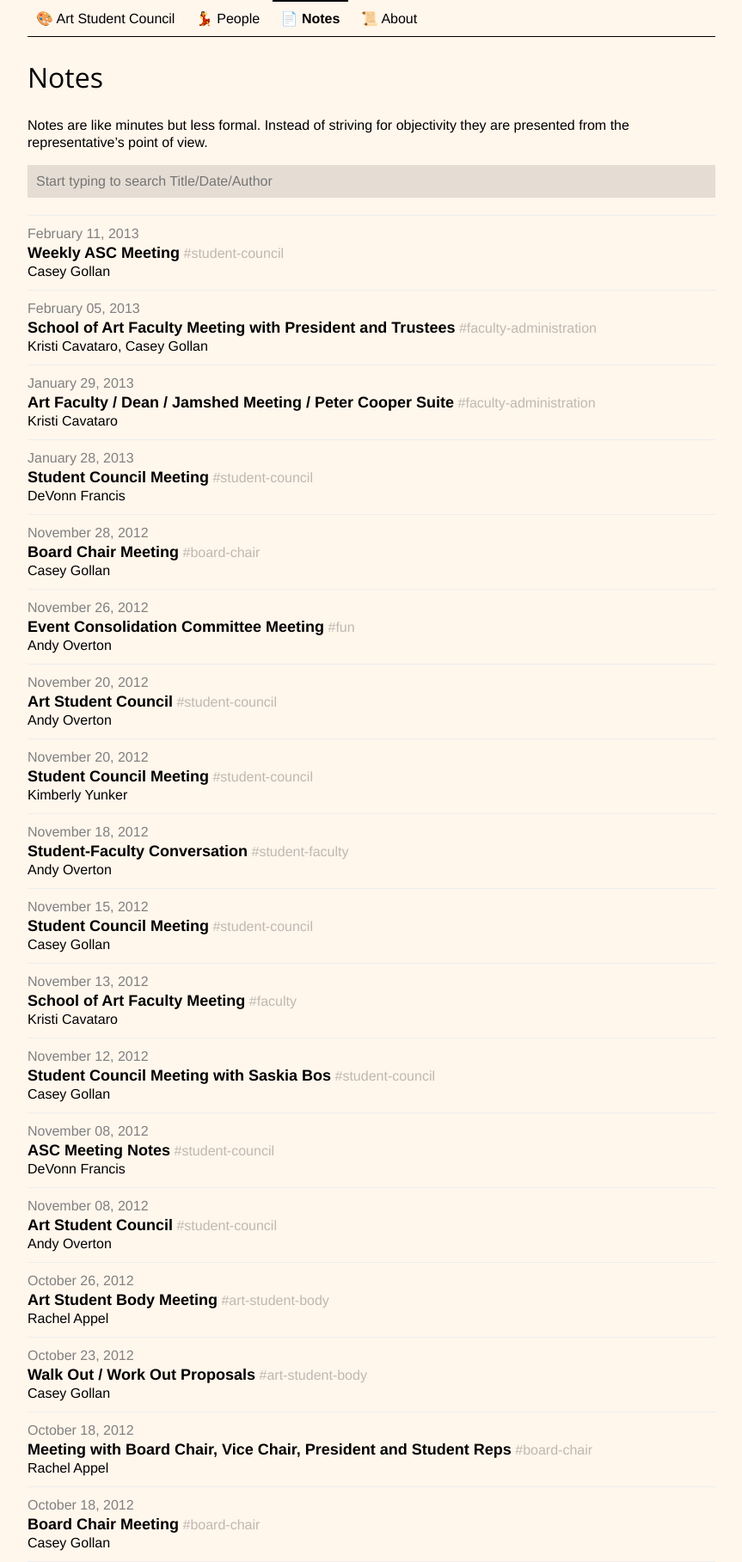
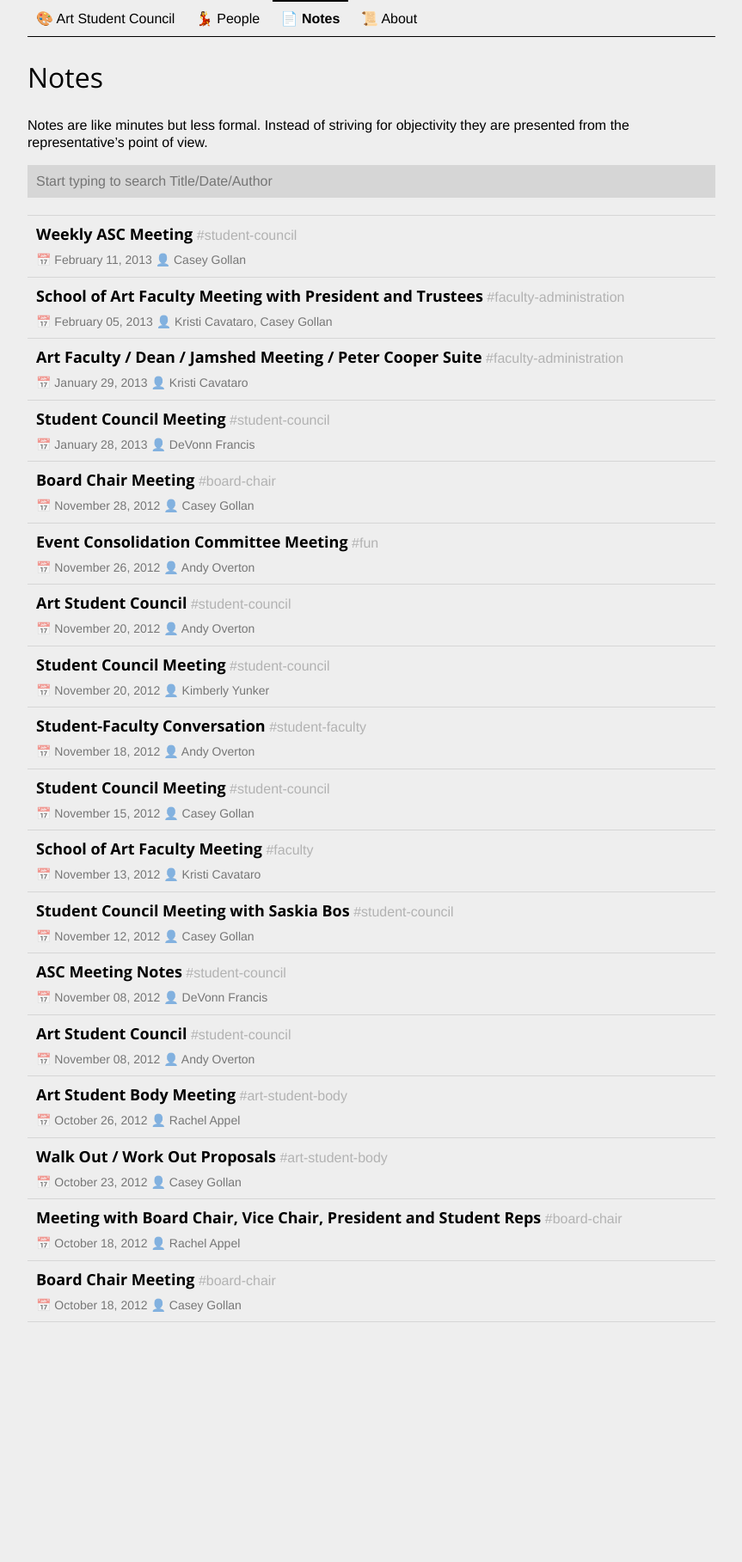
Before and after one commit to CooperASC/cooperasc.github.com, a Jekyll site: the page built from notes-index.md, in a window 1280 px wide. Shown: the whole page at 86% size, without its empty margins (208-1071 px from the left). Built offline with Jekyll 4.4.1, drawn with Linux system fonts in a browser that asks for light colours; nearby versions of some CDN libraries; after the commit the page ends 1538 px from its top, so only the background shows below that.

Commit message:
more improvements to notes index
filter search autocompletes, cleaner index display

```diff
--- a/_layouts/notes-index.html
+++ b/_layouts/notes-index.html
@@ -7,26 +7,30 @@ layout: default
 {{ content }}
 <div id="list">
 	<div class="search-n-sort">
-		<input class="search" id="search" placeholder="Start typing to search Title/Date/Author" />
+		<input type="text" class="search" autocomplete="off" id="search" placeholder="Start typing to search Title/Date/Author" />
     </div>
 	<ul id="notes-list" class="list">
 		{% for item in site.categories.notes %}
 		<li>
 			<a href="{{item.url}}">
-				<span class="date">{{item.date | date:"%B %d, %Y"}}</span>
-				<span class="title">{{item.title}}</span>
+				<h2 class="title">{{item.title}}</h2>
 				<span class="tags">
 					{% for tag in item.tags %}
 						#{{ tag }}
 					{% endfor %}
 				</span>
-				<span class="notetaker">{{item.notetaker}}</span>
+				<span class="meta">
+					<span class="date">📅 {{item.date | date:"%B %d, %Y"}}</span>
+					<span class="notetaker">👤 {{item.notetaker}}</span>
+				</span>
 			</a>
 		</li>
 		{% endfor %}
 	</ul>
 </div>
-
+<link rel="stylesheet" href="http://code.jquery.com/ui/1.10.0/themes/base/jquery-ui.css">
+<script src="http://code.jquery.com/jquery-1.9.0.js"></script>
+<script src="http://code.jquery.com/ui/1.10.0/jquery-ui.js"></script>
 <script src="/js/list.min.js"></script>
 <script>
     var options = {
--- a/css/style.css
+++ b/css/style.css
@@ -382,7 +382,7 @@ body {
   padding:0;
   font-family:Helvetica;
   line-height:1.25;
-  background:#FFF6EC;
+  background:#eee;
 }
 
 h1, h2, h3 {
@@ -492,21 +492,39 @@ hr {
 }
 
 body#notes-index ul#notes-list {
-  border-top: 1px solid #eee;
+  border-top: 1px solid rgba(0,0,0,.10);
 }
 
 body#notes-index ul#notes-list li {
-  border-bottom: 1px solid #eee;
-  padding:10px 0;
 }
 
-body#notes-index ul#notes-list li .date, body#notes-index ul#notes-list li .title, body#notes-index ul#notes-list li .notetaker {
-  display: block;
-  line-height:22px;
+body#notes-index ul#notes-list li a:link, body#notes-index ul#notes-list li a:visited {
+  display:block;
+  border-bottom: 1px solid rgba(0,0,0,.10);
+  padding:10px;
 }
 
-body#notes-index ul#notes-list li .date {
-  color:gray;
+body#notes-index ul#notes-list li a:hover{
+  background:rgba(0,0,0,.05);
+}
+
+body#notes-index ul#notes-list li a:hover .title{
+  text-decoration:underline;
+}
+body#notes-index ul#notes-list li a:hover .meta {
+  opacity:1;
+}
+
+body#notes-index .date, body#notes-index .notetaker {
+  display:inline;
+  color:black;
+}
+
+#notes-list .meta {
+  display:block;
+  padding-top:10px;
+  opacity:.5;
+  font-size:14px;
 }
 
 body#notes-index ul#notes-list li .title {
@@ -519,10 +537,6 @@ body#notes-index ul#notes-list li .title {
 body#notes-index ul#notes-list li .tags {
   display:inline;
   color:rgba(0,0,0,.25);
-}
-
-body#notes-index ul#notes-list li .notetaker {
-  color:black;
 }
 
 .search-n-sort {
```
Also changed, not shown: other parts of _layouts/notes-index.html (+21 -0 lines).
